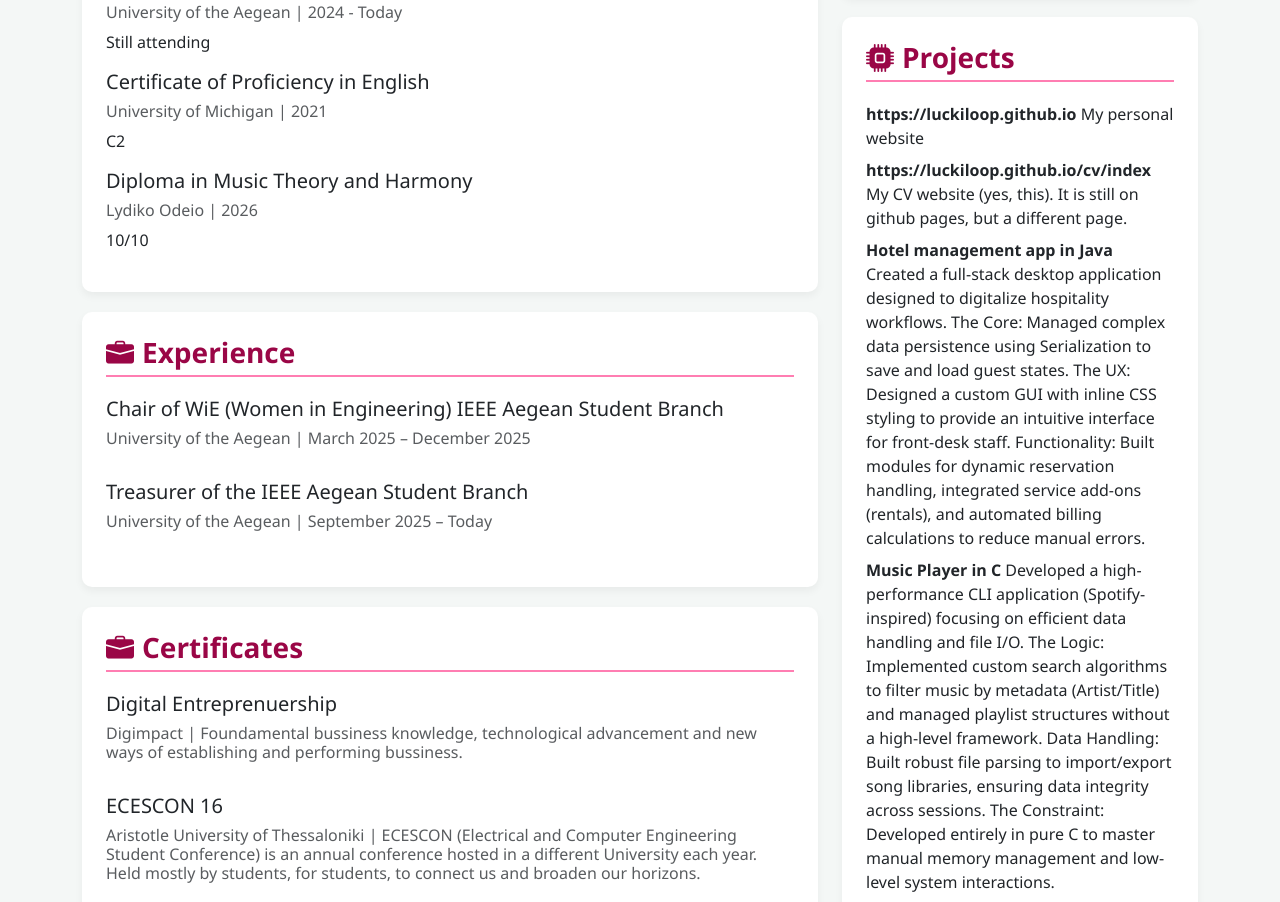
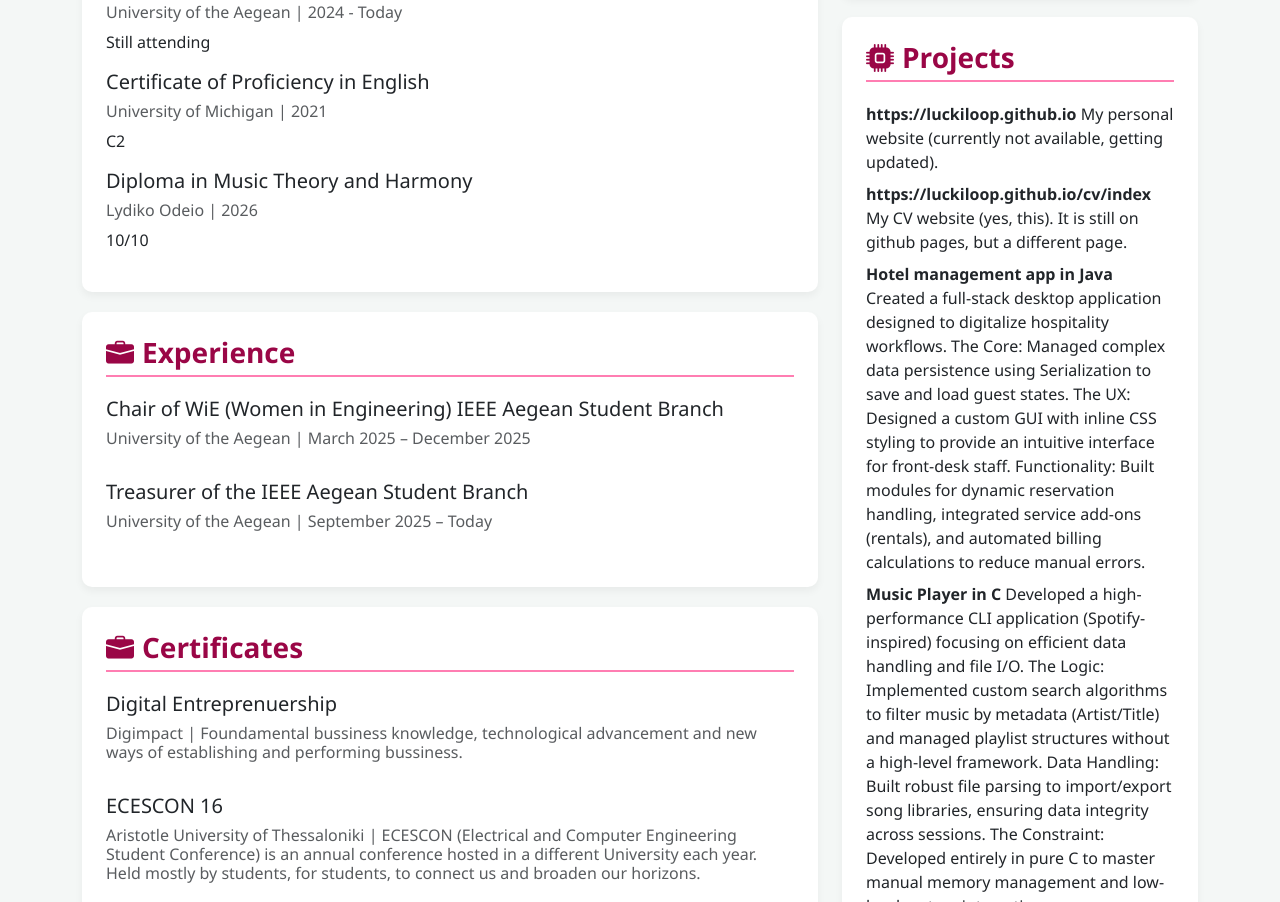
Before and after one commit to luckiloop/luckiloop.github.io, a plain HTML site: page cv/index.html in a window 1280 px wide. Shown: the part 943-1845 px from the top of the page. Drawn offline with nearby package versions, Linux system fonts and the light colour scheme.

Commit message:
Update index.html

```diff
--- a/cv/index.html
+++ b/cv/index.html
@@ -170,7 +170,7 @@
                  <div class="card p-4">
                     <h3 class="section-title"><i class="bi bi-cpu-fill me-2"></i>Projects</h3>
                     <ul class="list-unstyled">
-                        <li class="mb-2"><strong>https://luckiloop.github.io</strong> My personal website</li>
+                        <li class="mb-2"><strong>https://luckiloop.github.io</strong> My personal website (currently not available, getting updated).</li>
                          <li class="mb-2"><strong>https://luckiloop.github.io/cv/index</strong> My CV website (yes, this). It is still on github pages, but a different page.</li>
                         <li class="mb-2"><strong>Hotel management app in Java</strong> Created a full-stack desktop application designed to digitalize hospitality workflows.
 The Core: Managed complex data persistence using Serialization to save and load guest states.
```
